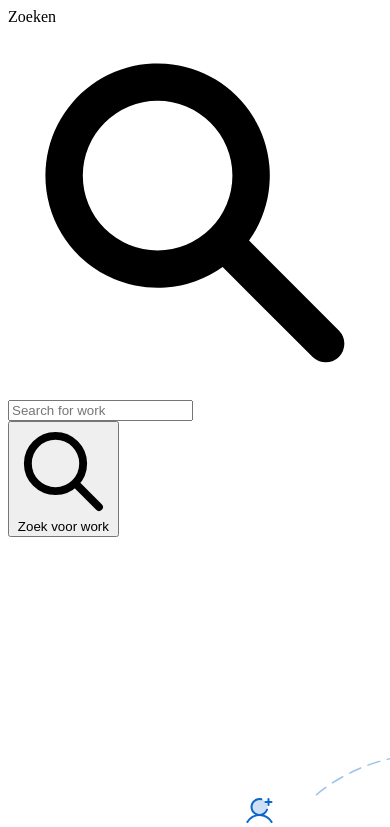
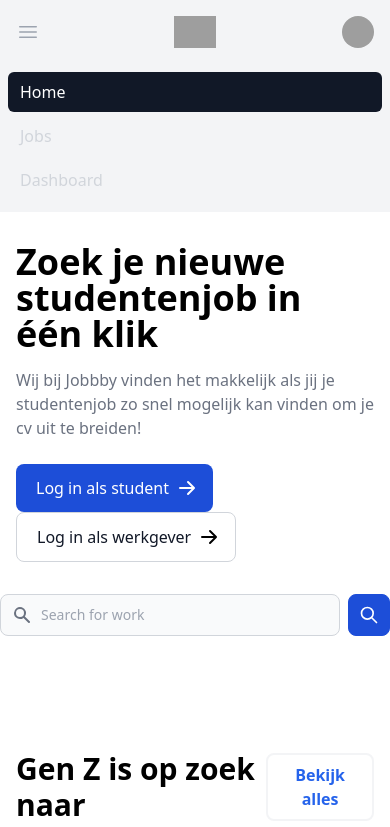
Before and after one commit to JaroB2002/Jobbby, a PHP site: page / in a window 390 px wide; the page is wider, and only the part inside the window is pictured. Shown: the top 827 px of that part. Run offline with PHP 8.4, Linux system fonts and the light colour scheme; data that the repository does not hold is empty; some libraries are stand-ins or nearby versions; grey boxes are pictures that could not be loaded.

Commit message:
Bugfix home

```diff
--- a/index.php
+++ b/index.php
@@ -1,3 +1,56 @@
+<!DOCTYPE html>
+<html lang="en">
+<head>
+  <meta charset="UTF-8">
+  <meta http-equiv="X-UA-Compatible" content="IE=edge">
+  <meta name="viewport" content="width=device-width, initial-scale=1.0">
+
+  <link rel="stylesheet" href="./style.css">
+  <script src="https://cdn.tailwindcss.com?plugins=forms,typography,aspect-ratio,line-clamp"></script>
+  <link rel="stylesheet" href="https://cdnjs.cloudflare.com/ajax/libs/font-awesome/5.15.3/css/all.min.css" integrity="sha512-0z+YgOJhRceH9CLQs+ZI0GWsQc1sAaJdfxwu/p+Oa1zll0GKjhtXJrrdZvoJ8S6/3t+Wp3qmf+JyESN54zH4Gg==" crossorigin="anonymous" referrerpolicy="no-referrer" />
+  <link rel="stylesheet" href="../jobbby/css/jobs.css">
+
+  <title>Home - Jobbby</title>
+
+
+  <script src="https://cdn.tailwindcss.com"></script>
+</head>
+<body>
+<?php include_once(__DIR__ . '/compartments/header.php'); ?>
+
+
+  <!-- Start Home page page -->
+  <section class="bg-white dark:bg-gray-900">
+        <div class="grid max-w-screen-xl px-4 py-8 mx-auto lg:gap-8 xl:gap-0 lg:py-16 lg:grid-cols-12">
+            <div class="mr-auto place-self-center lg:col-span-7">
+
+              <?php if(!isset($_SESSION['isBedrijf']) || $_SESSION['isBedrijf'] === false){?>
+                <h1 class="max-w-2xl mb-4 text-4xl font-extrabold leading-none md:text-5xl xl:text-6xl dark:text-white">Zoek je nieuwe studentenjob in één klik</h1>
+                <p class="max-w-2xl mb-6 font-light text-gray-500 lg:mb-8 md:text-lg lg:text-xl dark:text-gray-400">Wij bij Jobbby vinden het makkelijk als jij je studentenjob zo snel mogelijk kan vinden om je cv uit te breiden!</p>
+              <?php }else{?>
+                <h1 class="max-w-2xl mb-4 text-4xl font-extrabold leading-none md:text-5xl xl:text-6xl dark:text-white">Zoek snel gemotiveerde studenten!</h1>
+                <p class="max-w-2xl mb-6 font-light text-gray-500 lg:mb-8 md:text-lg lg:text-xl dark:text-gray-400">Zoek op een snelle en efficiente manier studenten die echt willen werken! Plaats snel een vacature.</p>
+                <?php }?>
+
+
+                <?php if(!empty($_SESSION['loggedIn']) == false){?>
+                <a href="login.php" class="inline-flex items-center justify-center px-5 py-3 mr-3 text-base font-medium text-center text-white rounded-lg bg-blue-700 hover:bg-blue-800 focus:ring-4 focus:ring-blue-300 dark:focus:ring-blue-900">
+                    Log in als student
+                    <svg class="w-5 h-5 ml-2 -mr-1" fill="currentColor" viewBox="0 0 20 20" xmlns="http://www.w3.org/2000/svg"><path fill-rule="evenodd" d="M10.293 3.293a1 1 0 011.414 0l6 6a1 1 0 010 1.414l-6 6a1 1 0 01-1.414-1.414L14.586 11H3a1 1 0 110-2h11.586l-4.293-4.293a1 1 0 010-1.414z" clip-rule="evenodd"></path></svg>
+                </a>
+                <a href="login.php" class="inline-flex items-center justify-center px-5 py-3 text-base font-medium text-center text-gray-900 border border-gray-300 rounded-lg hover:bg-gray-100 focus:ring-4 focus:ring-gray-100 dark:text-white dark:border-gray-700 dark:hover:bg-gray-700 dark:focus:ring-gray-800">
+                    Log in als werkgever
+                    <svg class="w-5 h-5 ml-2 -mr-1" fill="black" viewBox="0 0 20 20" xmlns="http://www.w3.org/2000/svg"><path fill-rule="evenodd" d="M10.293 3.293a1 1 0 011.414 0l6 6a1 1 0 010 1.414l-6 6a1 1 0 01-1.414-1.414L14.586 11H3a1 1 0 110-2h11.586l-4.293-4.293a1 1 0 010-1.414z" clip-rule="evenodd"></path></svg>
+
+                </a>
+                <?php }else{?>
+                  <!-- <p>fjdsqlkfj</p> -->
+                  <?php }?>
+            </div>
+            <div class="hidden lg:mt-0 lg:col-span-5 lg:flex">
+                <img src="images/ILSVGSTUD.svg" alt="Student picture vector">
+            </div>
+        </div>
           <!-- Start zoekbalk -->
   <form class="flex items-center mx-auto md:ml-32 md:mr-auto">
   <label for="simple-search" class="sr-only">Zoeken</label>
@@ -540,3 +593,28 @@
 
 
 <?php include_once(__DIR__ . '/compartments/footer.php'); ?>
+
+<script>
+    tailwind.config = {
+      theme: {
+        extend: {
+          colors: {
+            clifford: '#da373d',
+          }
+
+        }
+      }
+    }
+
+  </script>
+    <style type="text/tailwindcss">
+    @layer utilities {
+      .content-auto {
+        content-visibility: auto;
+      }
+
+    }
+
+  </style>
+</body>
+</html>
```
